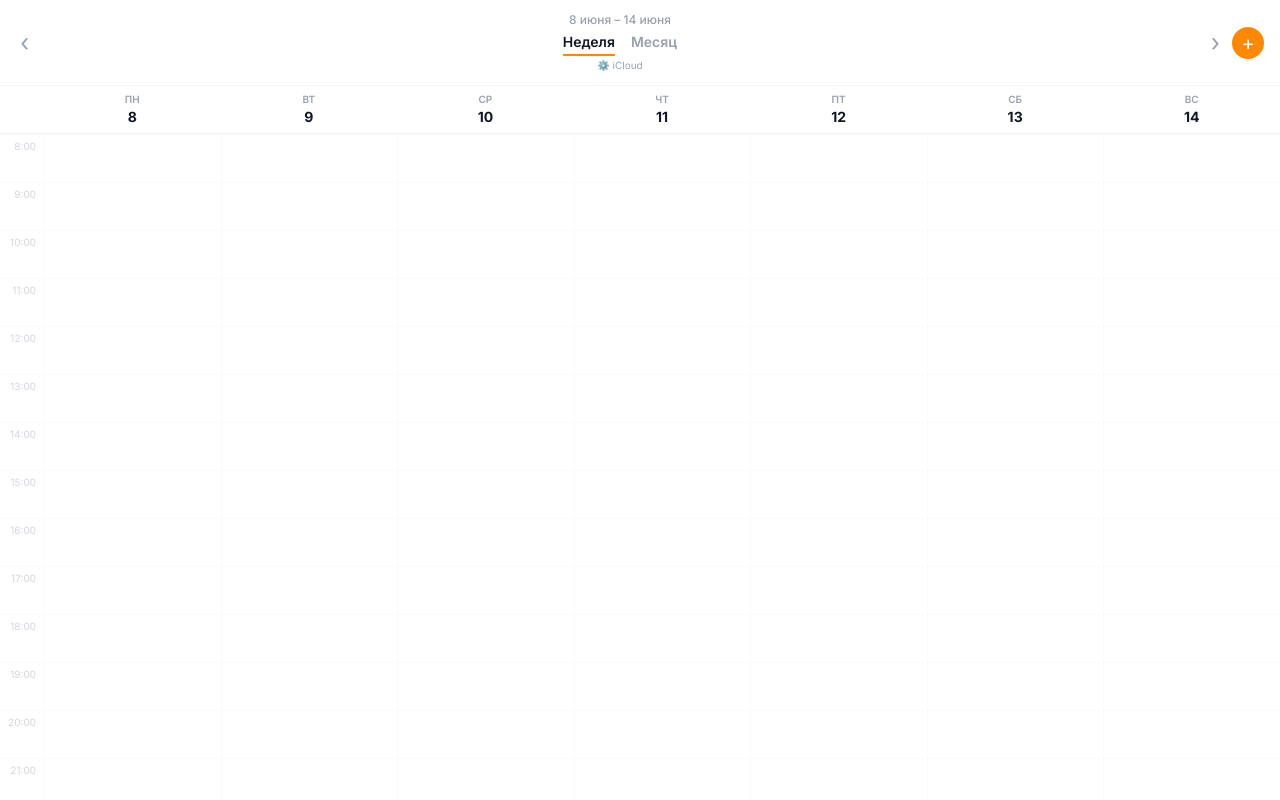
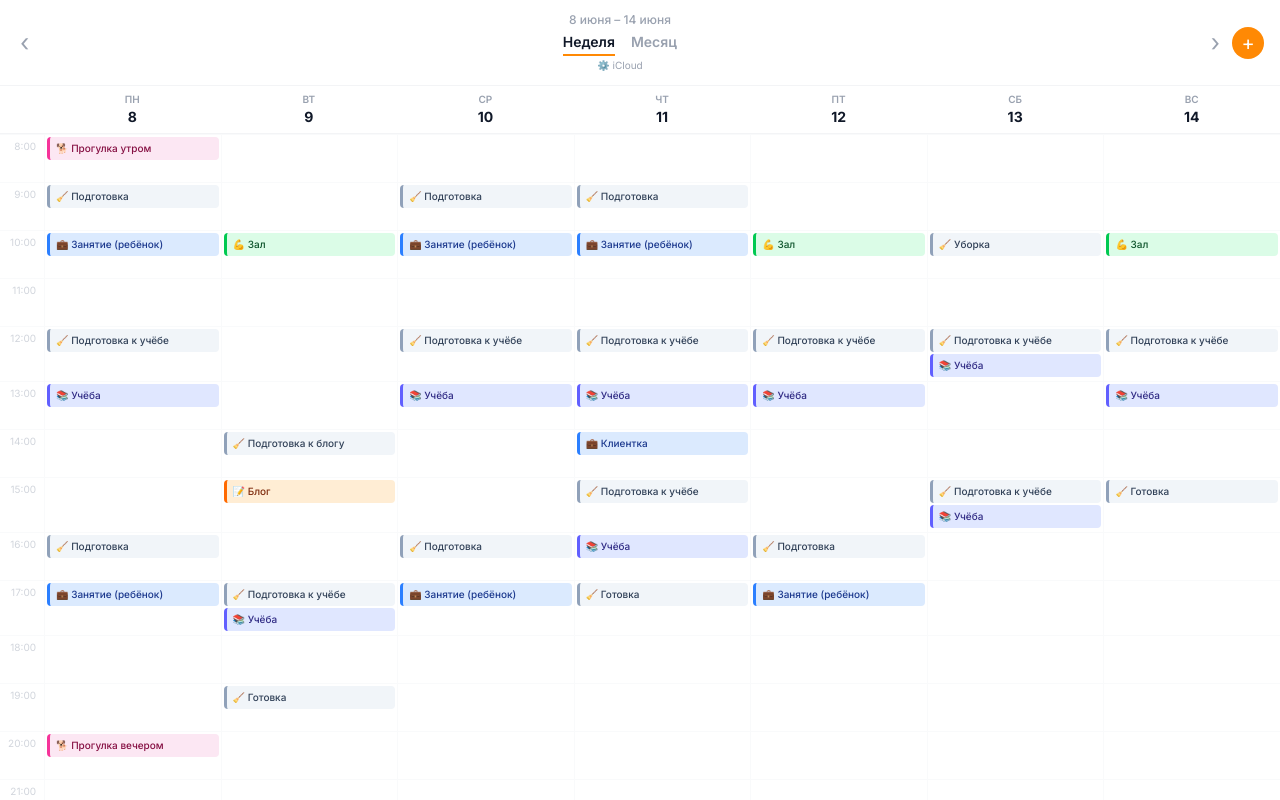
Before and after one commit to eassylizzy-code/schedule-app, a Next.js app: page / in a window 1280 px wide. Built offline with nearby package versions, Linux system fonts and the light colour scheme.

Commit message:
feat: add seed schedule with prep blocks before learning and blog

```diff
--- a/app/page.tsx
+++ b/app/page.tsx
@@ -6,6 +6,7 @@ import EventEditor from '@/components/EventEditor'
 import { CalendarEvent } from '@/lib/types'
 import { loadEvents, saveEvents, loadCredentials, saveSyncState } from '@/lib/storage'
 import { fetchEvents, createEvent, updateEvent, deleteEvent } from '@/lib/caldav-client'
+import { generateSeedEvents } from '@/lib/seed-events'
 
 function weekTitle(monday: Date): string {
   const sunday = new Date(monday)
@@ -23,7 +24,14 @@ export default function WeekPage() {
   const [syncError, setSyncError] = useState<string | null>(null)
 
   useEffect(() => {
-    setEvents(loadEvents())
+    const stored = loadEvents()
+    if (stored.length === 0) {
+      const seed = generateSeedEvents()
+      setEvents(seed)
+      saveEvents(seed)
+    } else {
+      setEvents(stored)
+    }
     sync()
   }, [])
 
--- /dev/null
+++ b/lib/seed-events.ts
@@ -0,0 +1,99 @@
+import { CalendarEvent, Category } from './types'
+import { v4 as uuidv4 } from 'uuid'
+
+function thisMonday(): Date {
+  const d = new Date()
+  const day = d.getDay()
+  const diff = day === 0 ? -6 : 1 - day
+  d.setDate(d.getDate() + diff)
+  d.setHours(0, 0, 0, 0)
+  return d
+}
+
+function iso(monday: Date, dayOffset: number, h: number, m: number): string {
+  const d = new Date(monday)
+  d.setDate(d.getDate() + dayOffset)
+  d.setHours(h, m, 0, 0)
+  return d.toISOString()
+}
+
+export function generateSeedEvents(): CalendarEvent[] {
+  const mon = thisMonday()
+
+  const e = (
+    dayOffset: number,
+    startH: number, startM: number,
+    endH: number, endM: number,
+    title: string,
+    category: Category,
+    repeat: 'weekly' | 'daily' | 'none' = 'weekly'
+  ): CalendarEvent => ({
+    id: uuidv4(),
+    title,
+    category,
+    startTime: iso(mon, dayOffset, startH, startM),
+    endTime: iso(mon, dayOffset, endH, endM),
+    repeat,
+    reminder: 0,
+  })
+
+  return [
+    // === КАЖДЫЙ ДЕНЬ: прогулки с собакой ===
+    e(0, 8, 30, 9, 0, 'Прогулка утром', 'dog', 'daily'),
+    e(0, 20, 0, 20, 30, 'Прогулка вечером', 'dog', 'daily'),
+
+    // === ПОНЕДЕЛЬНИК ===
+    e(0, 9, 45, 10, 0, 'Подготовка', 'chores'),
+    e(0, 10, 0, 12, 30, 'Занятие (ребёнок)', 'work'),
+    e(0, 12, 45, 13, 0, 'Подготовка к учёбе', 'chores'),
+    e(0, 13, 0, 15, 0, 'Учёба', 'learning'),
+    e(0, 16, 45, 17, 0, 'Подготовка', 'chores'),
+    e(0, 17, 0, 19, 30, 'Занятие (ребёнок)', 'work'),
+
+    // === ВТОРНИК ===
+    e(1, 10, 30, 12, 0, 'Зал', 'gym'),
+    e(1, 14, 45, 15, 0, 'Подготовка к блогу', 'chores'),
+    e(1, 15, 0, 17, 0, 'Блог', 'blog'),
+    e(1, 17, 15, 17, 30, 'Подготовка к учёбе', 'chores'),
+    e(1, 17, 30, 19, 0, 'Учёба', 'learning'),
+    e(1, 19, 0, 20, 30, 'Готовка', 'chores'),
+
+    // === СРЕДА ===
+    e(2, 9, 45, 10, 0, 'Подготовка', 'chores'),
+    e(2, 10, 0, 12, 30, 'Занятие (ребёнок)', 'work'),
+    e(2, 12, 45, 13, 0, 'Подготовка к учёбе', 'chores'),
+    e(2, 13, 0, 15, 0, 'Учёба', 'learning'),
+    e(2, 16, 45, 17, 0, 'Подготовка', 'chores'),
+    e(2, 17, 0, 19, 30, 'Занятие (ребёнок)', 'work'),
+
+    // === ЧЕТВЕРГ ===
+    e(3, 9, 45, 10, 0, 'Подготовка', 'chores'),
+    e(3, 10, 0, 12, 30, 'Занятие (ребёнок)', 'work'),
+    e(3, 12, 45, 13, 0, 'Подготовка к учёбе', 'chores'),
+    e(3, 13, 0, 14, 0, 'Учёба', 'learning'),
+    e(3, 14, 0, 15, 30, 'Клиентка', 'work'),
+    e(3, 15, 45, 16, 0, 'Подготовка к учёбе', 'chores'),
+    e(3, 16, 0, 17, 0, 'Учёба', 'learning'),
+    e(3, 17, 30, 19, 0, 'Готовка', 'chores'),
+
+    // === ПЯТНИЦА ===
+    e(4, 10, 30, 12, 0, 'Зал', 'gym'),
+    e(4, 12, 45, 13, 0, 'Подготовка к учёбе', 'chores'),
+    e(4, 13, 0, 15, 0, 'Учёба', 'learning'),
+    e(4, 16, 45, 17, 0, 'Подготовка', 'chores'),
+    e(4, 17, 0, 19, 30, 'Занятие (ребёнок)', 'work'),
+
+    // === СУББОТА ===
+    e(5, 10, 0, 12, 0, 'Уборка', 'chores'),
+    e(5, 12, 15, 12, 30, 'Подготовка к учёбе', 'chores'),
+    e(5, 12, 30, 15, 0, 'Учёба', 'learning'),
+    e(5, 15, 15, 15, 30, 'Подготовка к учёбе', 'chores'),
+    e(5, 15, 30, 17, 30, 'Учёба', 'learning'),
+
+    // === ВОСКРЕСЕНЬЕ ===
+    e(6, 10, 30, 12, 0, 'Зал', 'gym'),
+    e(6, 12, 45, 13, 0, 'Подготовка к учёбе', 'chores'),
+    e(6, 13, 0, 15, 0, 'Учёба', 'learning'),
+    e(6, 15, 30, 17, 30, 'Готовка', 'chores'),
+  ]
+}
```
